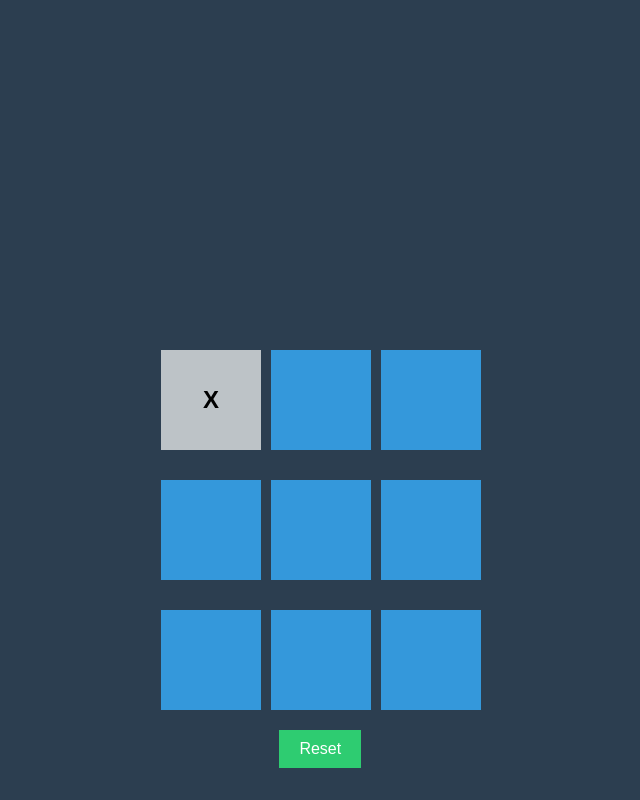
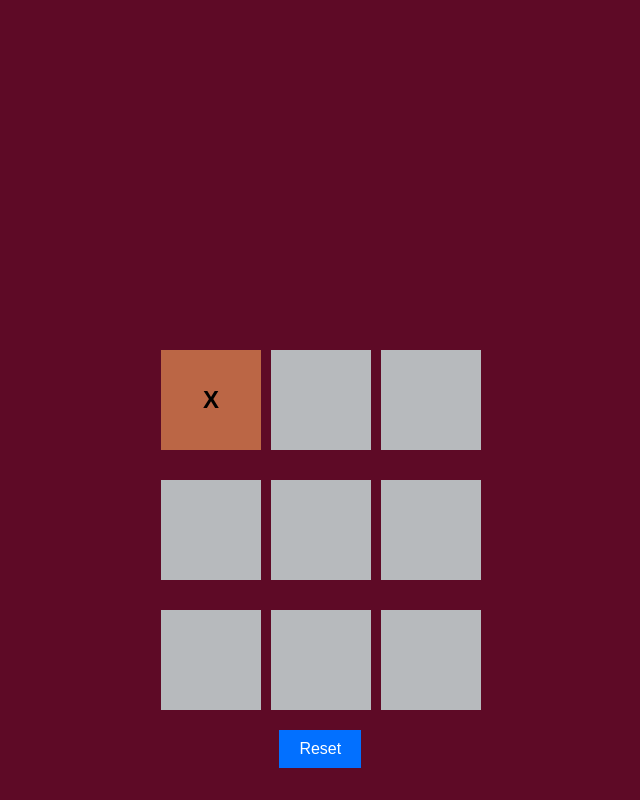
Before and after one commit to shkkafeel/projects, a plain HTML site: page tictactoe.html in a window 1280 px wide. Both pictures are taken after a click on the button 530 px from the left and 918 px from the top of the page. Shown: the part 518-1318 px from the top of the page, without its empty margins (319-959 px from the left). Drawn offline with Linux system fonts and the light colour scheme.

Commit message:
Update tictactoe.css

```diff
--- a/tictactoe.css
+++ b/tictactoe.css
@@ -1,6 +1,6 @@
 body {
     font-family: 'Arial', sans-serif;
-    background-color: #2c3e50;
+    background-color: #5e0a26;
     display: flex;
     flex-direction: column;
     align-items: center;
@@ -39,7 +39,7 @@ button {
     margin-top: 20px;
     padding: 10px 20px;
     font-size: 16px;
-    background-color: #2ecc71;
+    background-color: #0270ff;
     color: #fff;
     border: none;
     outline: none;
@@ -52,7 +52,7 @@ button {
 }
 
 button:hover {
-    background-color: #27ae60;
+    background-color: #17aa03;
 }
 
 .container {
@@ -66,7 +66,7 @@ button:hover {
     height: 100px;
     font-size: 24px;
     font-weight: bold;
-    background-color: #3498db;
+    background-color: #b7babd;
     color: #fff;
     border: none;
     outline: none;
@@ -79,7 +79,7 @@ button:hover {
 }
 
 .success{
-    color: green;
+    color: rgb(71, 216, 71);
 }
 
 #winMessage{
@@ -88,13 +88,13 @@ button:hover {
 }
 
 .btns:hover {
-    background-color: #2980b9;
+    background-color: #395d75;
 }
 
 
 .btns:disabled {
     cursor: not-allowed;
-    background-color: #bdc3c7;
+    background-color: #bb6645;
     color: #7f8c8d;
 }
 
```
